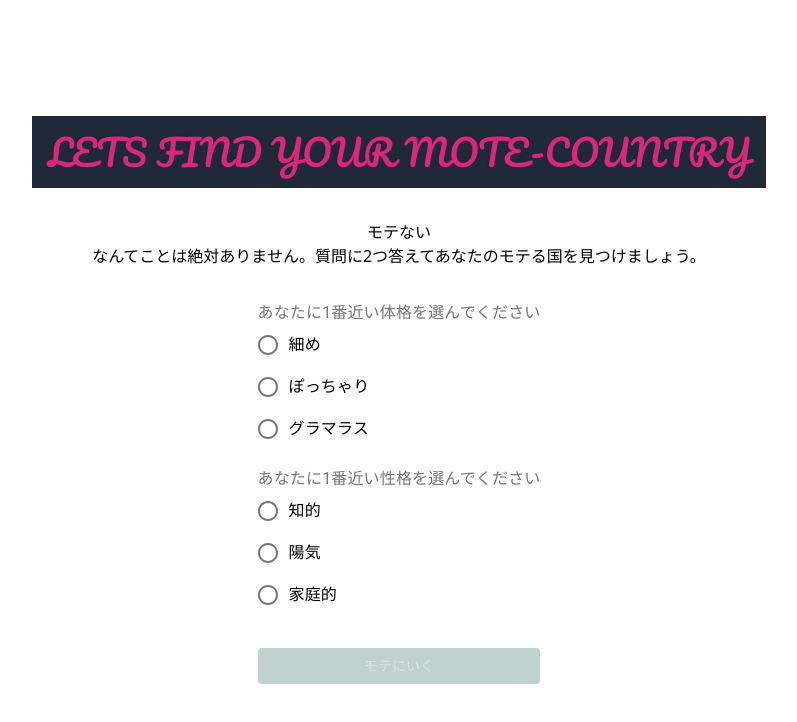
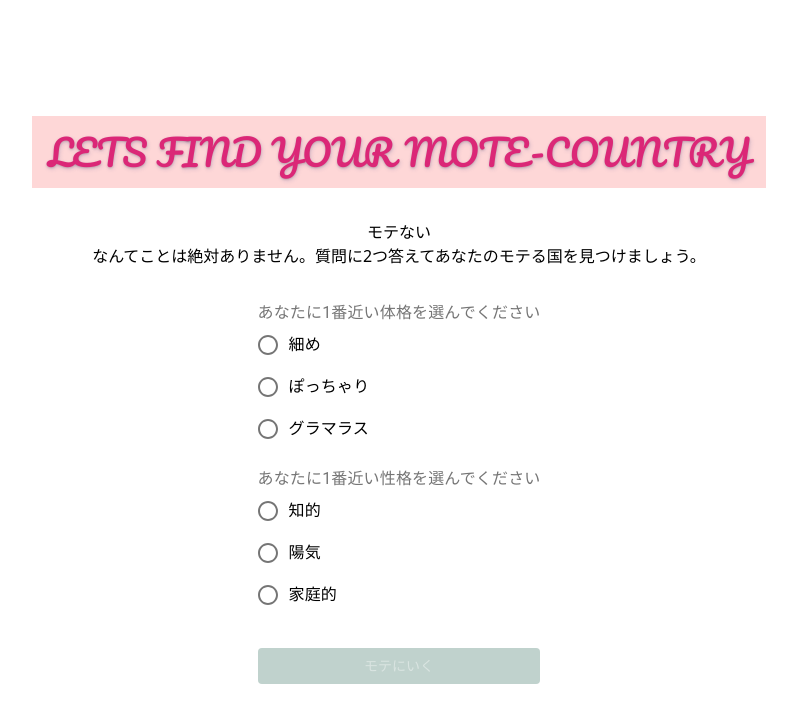
Before and after one commit to kanako-110/find-mote-app, a React (Create React App) app: page / in a window 1280 px wide. Shown: the top 722 px of the page, without its empty margins (241-1038 px from the left). Built offline with nearby package versions, Linux system fonts and the light colour scheme.

Commit message:
:lipstick: add
animation on title

```diff
--- a/src/components/FirstView.tsx
+++ b/src/components/FirstView.tsx
@@ -2,6 +2,8 @@ import FormControl from '@material-ui/core/FormControl';
 import { Selection } from './Selection';
 import { SelectionType } from '../data';
 import { Button } from './atoms/Button';
+import { motion } from 'framer-motion';
+import { blue } from '@material-ui/core/colors';
 
 interface Props {
 	onClick: () => void;
@@ -19,11 +21,18 @@ export const FirstView = ({
 }: Props) => {
 	return (
 		<div>
-			<div className="w-auto h-auto p-4 bg-gray-800">
+			<motion.div
+				className="w-auto h-auto p-4"
+				animate={{
+					transition: { duration: 3 },
+					backgroundColor: ['#c6f6d5', '#fefcbf', '#fed7d7'],
+				}}
+				transition={{ ease: 'easeInOut', duration: 2 }}
+			>
 				<h1 className="font-pacifico text-3xl uppercase text-pink-600 stroke-2 text-shadow-md sm:text-4xl ">
 					Lets find your MOTE-country
 				</h1>
-			</div>
+			</motion.div>
 			<p className="mt-8">
 				モテない
 				<br />
--- a/src/components/atoms/Button.tsx
+++ b/src/components/atoms/Button.tsx
@@ -18,6 +18,7 @@ const buttonCss =
 export const Button = ({ label, onClick, disabled, ...props }: Props) => {
 	return (
 		<>
+			{/* onTapのときのいろ */}
 			{disabled ? (
 				<motion.button
 					className={`bg-green-900 bg-opacity-25 text-opacity-40 ${buttonCss}`}
@@ -27,7 +28,7 @@ export const Button = ({ label, onClick, disabled, ...props }: Props) => {
 				</motion.button>
 			) : (
 				<motion.button
-					className={` bg-green-500 ${buttonCss}`}
+					className={`bg-green-500 ${buttonCss}`}
 					whileTap={{ scale: 0.9 }}
 					onTap={onClick}
 					{...props}
```
